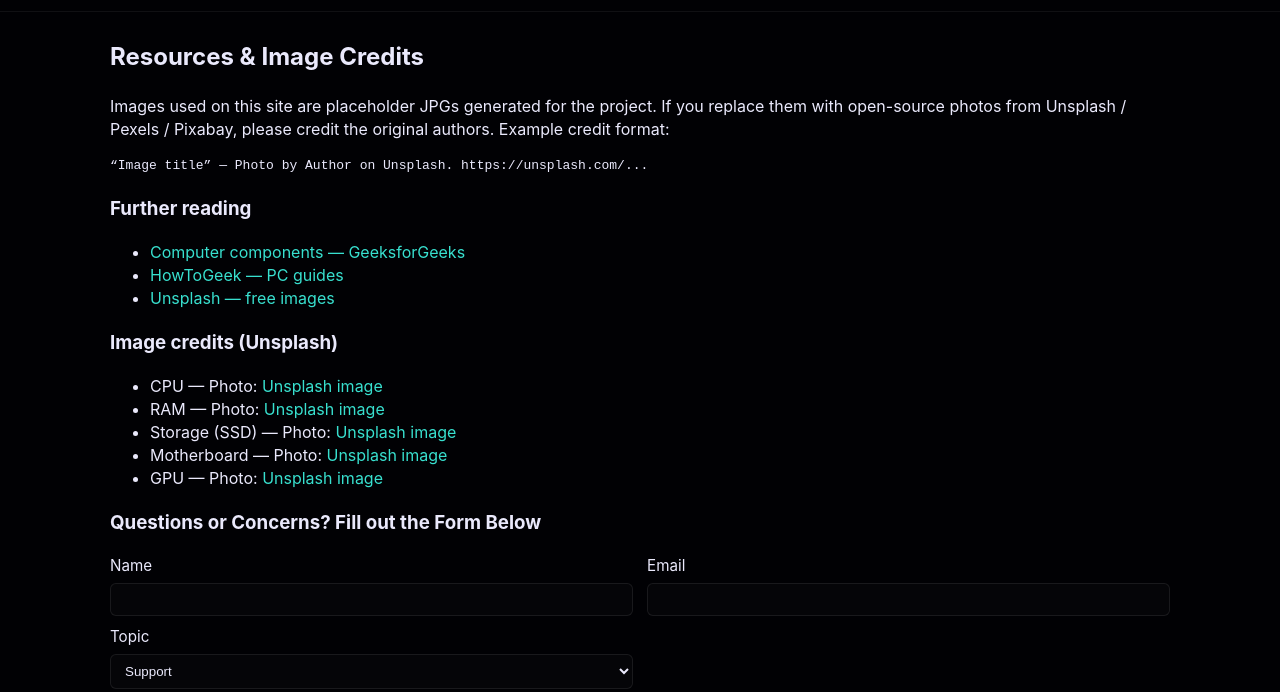
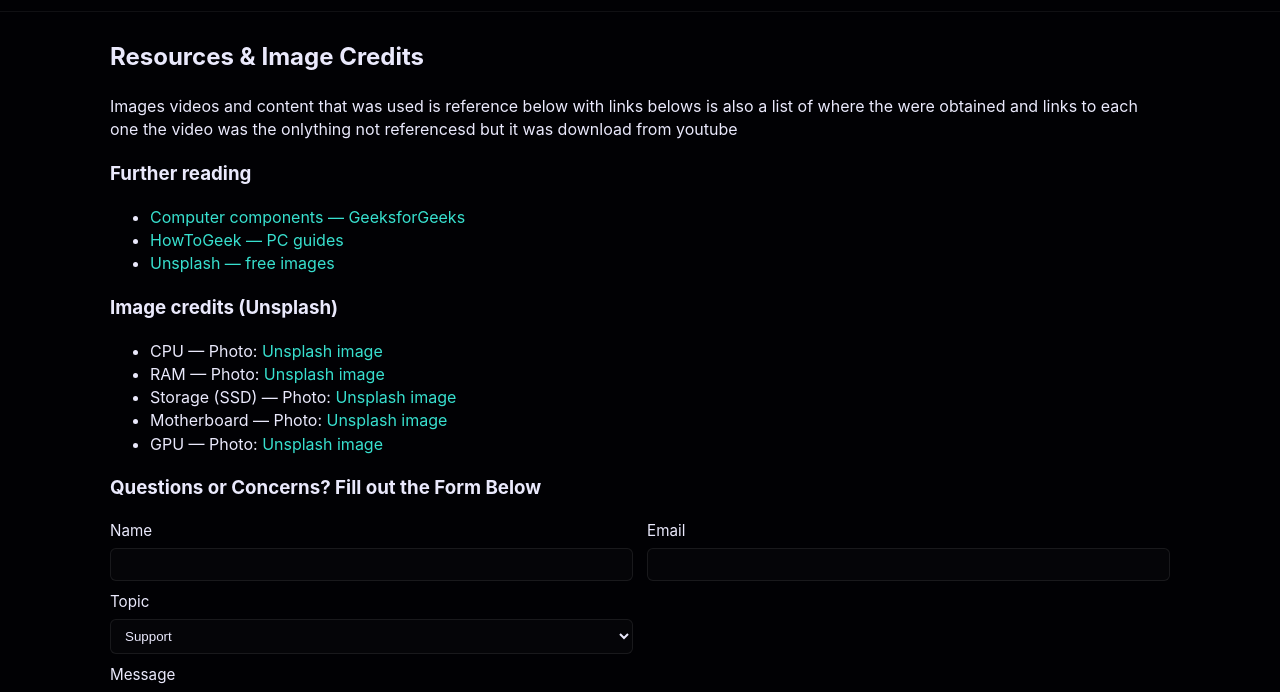
Before and after one commit to blopezme/blopezme.github.io, a plain HTML site: page resources.html in a window 1280 px wide. Shown: the part 65-757 px from the top of the page. Drawn offline with Linux system fonts and the light colour scheme.

Commit message:
Added minor details to the recources page

```diff
--- a/resources.html
+++ b/resources.html
@@ -3,8 +3,7 @@
 <nav class="main-nav"><ul><li><a href="index.html">Home</a></li><li><a href="components.html">Components</a></li><li><a href="workings.html">How It Works</a></li><li><a href="upgrades.html">Upgrades</a></li></nav></div></header>
 <main style="max-width:1100px;margin:28px auto;padding:0 20px;">
   <h2>Resources & Image Credits</h2>
-  <p>Images used on this site are placeholder JPGs generated for the project. If you replace them with open-source photos from Unsplash / Pexels / Pixabay, please credit the original authors. Example credit format:</p>
-  <pre>“Image title” — Photo by Author on Unsplash. https://unsplash.com/...</pre>
+  <p>Images videos and content that was used is reference below with links belows is also a list of where the were obtained and links to each one the video was the onlything not referencesd but it was download from youtube</p>
   <h3>Further reading</h3>
   <ul>
     <li><a href="https://www.geeksforgeeks.org/computer-organization-architecture/computer-and-its-components/">Computer components — GeeksforGeeks</a></li>
```
